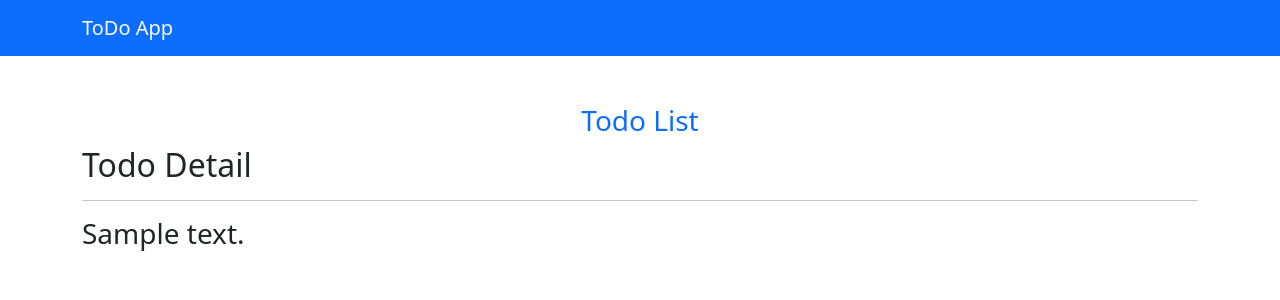
After one commit to yunusemrex/Django-Todo-App, a Django app: template todolistapp/todolist/templates/pages/task-detail.html in a window 1280 px wide. The commit adds this page. Shown: the top 300 px of the page. Run offline with Django 3.2, Linux system fonts and the light colour scheme; the template is opened without the code that fills it: most values are stand-ins (such as "Sample title", 1, 10 or a date in 2020); some libraries are stand-ins or nearby versions.

Commit message:
Todo Detail Function and Page Added

```diff
--- a/todolistapp/templates/components/navbar.html
+++ b/todolistapp/templates/components/navbar.html
@@ -1,6 +1,6 @@
 <nav class="navbar navbar-expand-lg navbar-light bg-primary">
     <div class="container">
-      <a class="navbar-brand text-light" href="#">ToDo App</a>
+      <a class="navbar-brand text-light" href="{% url 'index' %}">ToDo App</a>
       <button class="navbar-toggler" type="button" data-bs-toggle="collapse" data-bs-target="#navbarSupportedContent" aria-controls="navbarSupportedContent" aria-expanded="false" aria-label="Toggle navigation">
         <span class="navbar-toggler-icon"></span>
       </button>
--- a/todolistapp/todolist/templates/pages/index.html
+++ b/todolistapp/todolist/templates/pages/index.html
@@ -42,7 +42,7 @@
                     {{task.title}}
                 {% endif %}
 
-                | <a href="{% url "update-task" task.id %}">Update</a> | <a href="{% url "delete_task" task.id %}">Delete</a>
+                | <a href="{% url "update-task" task.id %}">Update</a> | <a href="{% url "delete_task" task.id %}">Delete</a> |  <a href="{% url "task_detail" task.id %}">Detail</a>
 
             </li>
         {% endfor %}
--- /dev/null
+++ b/todolistapp/todolist/templates/pages/task-detail.html
@@ -0,0 +1,9 @@
+{% extends 'base.html' %}
+
+{% block title %} Task Detail {% endblock %}
+
+{% block content %}
+<h2>Todo Detail</h3>
+    <hr>
+<h3>{{ task.detail }}</h>
+{% endblock %}
--- a/todolistapp/todolist/urls.py
+++ b/todolistapp/todolist/urls.py
@@ -1,9 +1,11 @@
+from todolist.models import Task
 from django.urls import path
-from .views import index, update_task, delete_task
+from .views import index, update_task, delete_task, task_detail
 
 urlpatterns = [
     path('', index, name="index"),
     path("update/<int:pk>/", update_task, name="update-task"),
-    path("delete/<int:pk>/", delete_task, name="delete_task")
+    path("delete/<int:pk>/", delete_task, name="delete_task"),
+    path("detail/<int:id>/", task_detail, name="task_detail")
 
 ]
```
Also changed, not shown: todolistapp/todolist/views.py (+8 -1 lines), todolistapp/db.sqlite3.
